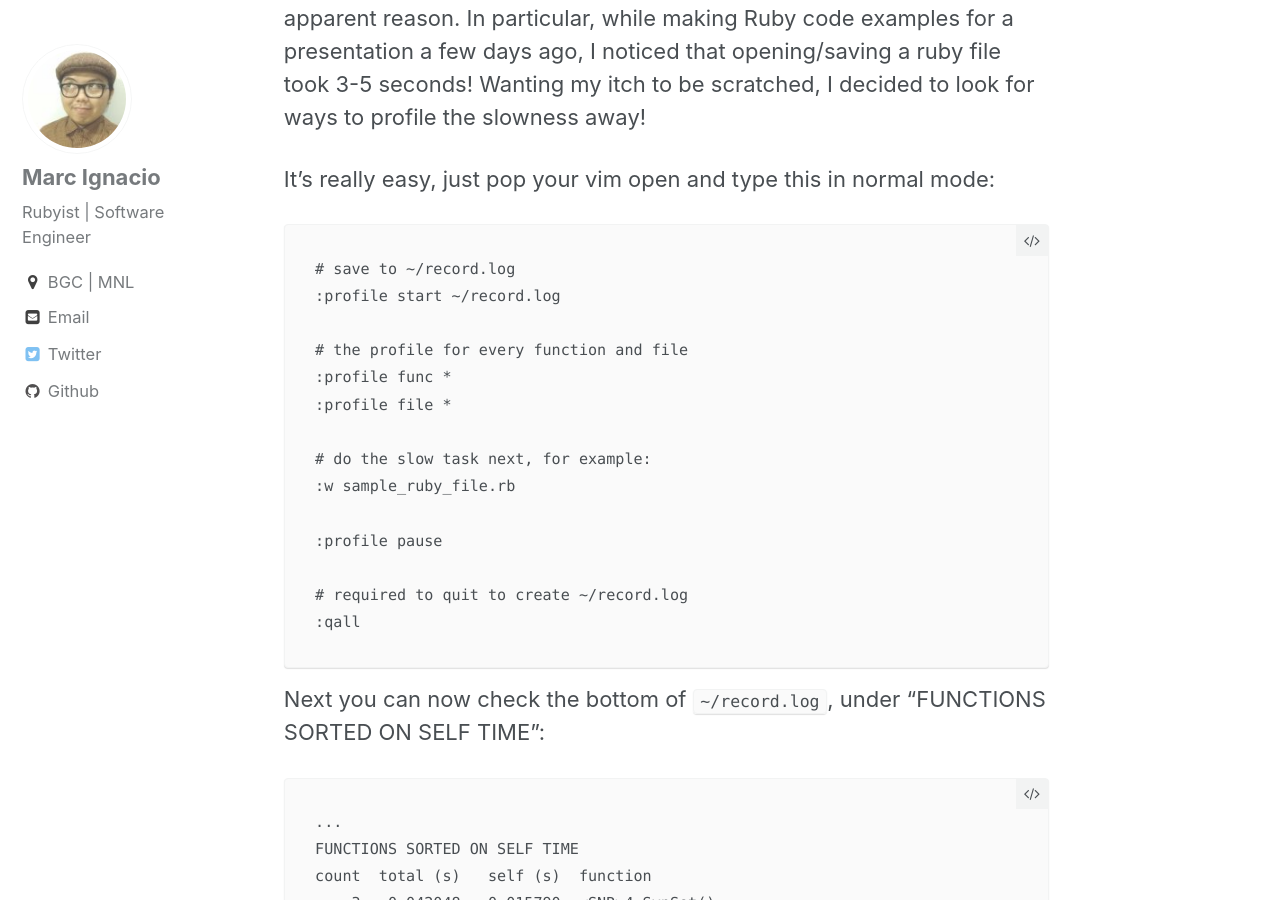
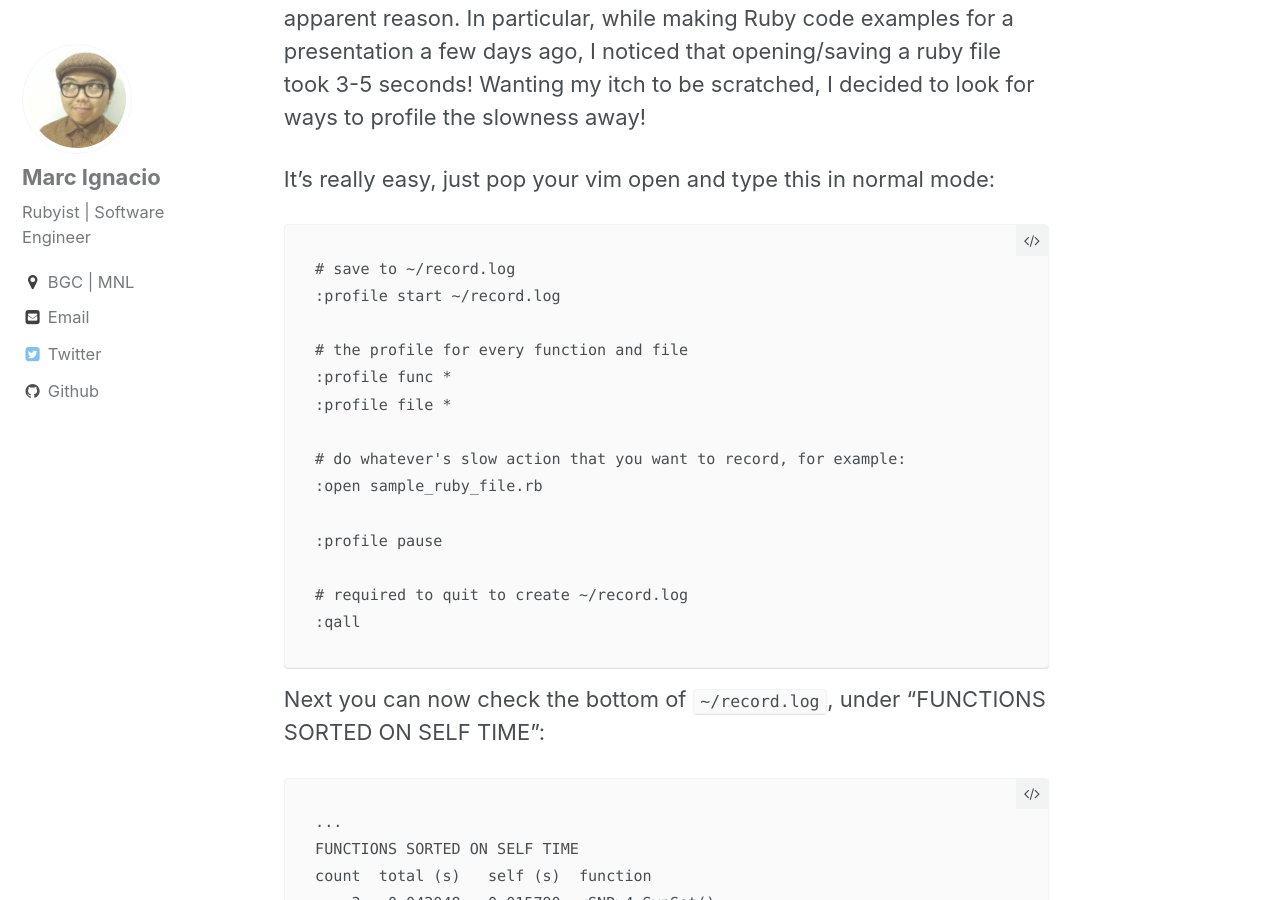
Before and after one commit to padi/padi.github.io, a Jekyll site: the page built from _posts/dev/2017-02-24-profiling_vim.md, in a window 1280 px wide and 900 px high, scrolled down 392 px. Built offline with Jekyll 4.4.1, drawn with Linux system fonts in a browser that asks for light colours.

Commit message:
Edit latest post

```diff
--- a/_posts/dev/2017-02-24-profiling_vim.md
+++ b/_posts/dev/2017-02-24-profiling_vim.md
@@ -29,8 +29,8 @@ It's really easy, just pop your vim open and type this in normal mode:
     :profile func *
     :profile file *
 
-    # do the slow task next, for example:
-    :w sample_ruby_file.rb
+    # do whatever's slow action that you want to record, for example:
+    :open sample_ruby_file.rb
 
     :profile pause
 
```
